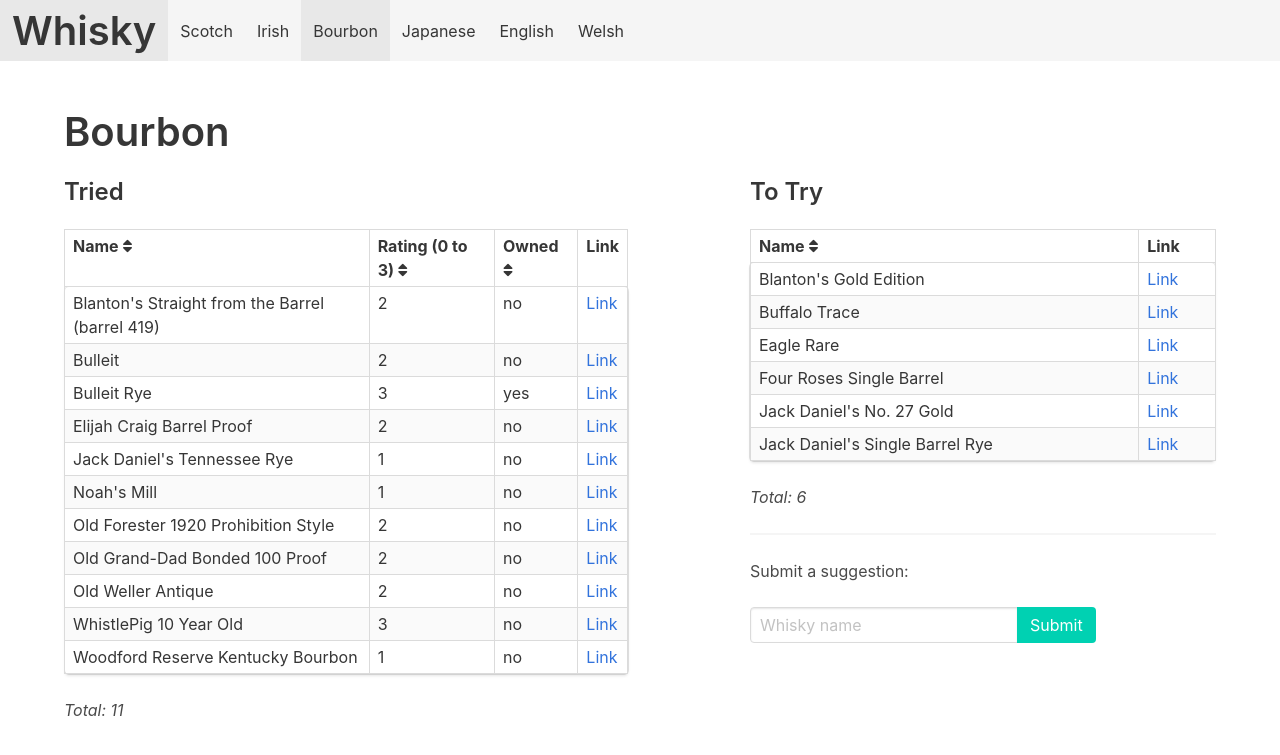
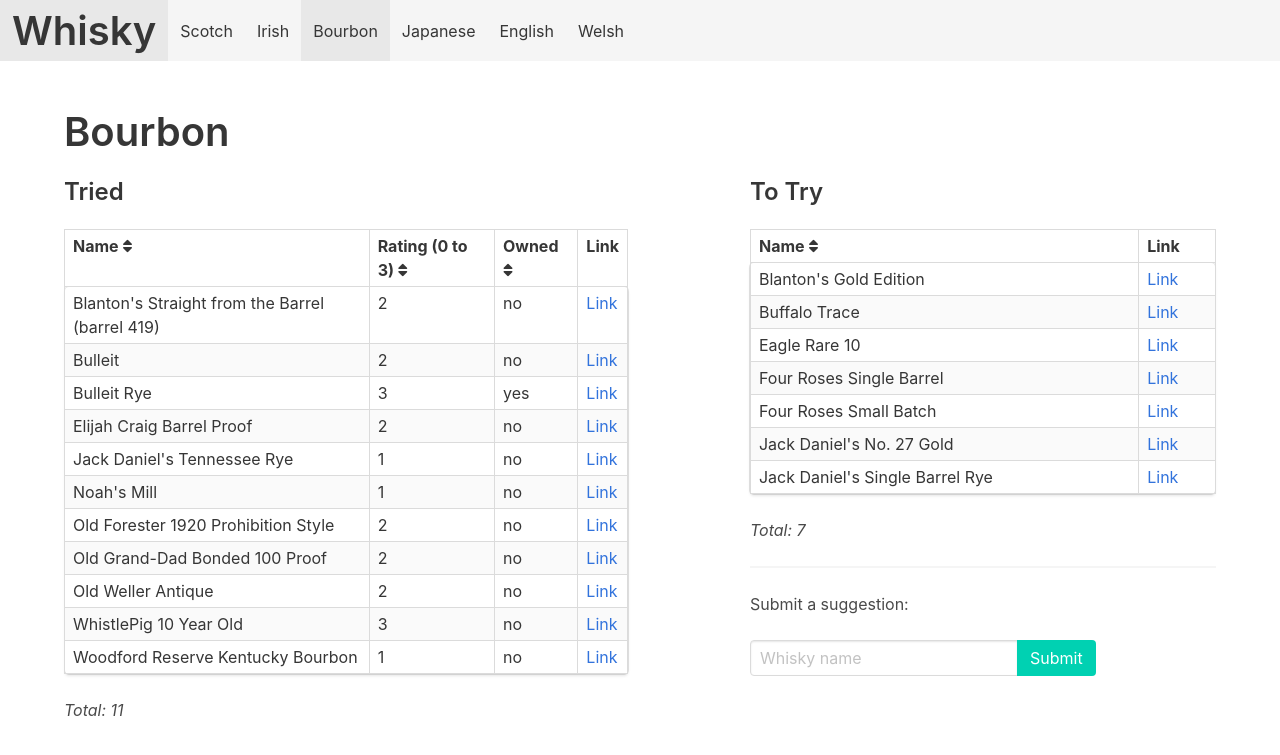
Before and after one commit to grega/whisky, a Jekyll site: the page built from bourbon.html, in a window 1280 px wide. Shown: the top 755 px of the page. Built offline with Jekyll 4.4.1, drawn with Linux system fonts in a browser that asks for light colours; nearby versions of some CDN libraries.

Commit message:
Update to try

```diff
--- a/_data/bourbon/to_try.yml
+++ b/_data/bourbon/to_try.yml
@@ -1,6 +1,7 @@
 - name: Four Roses Single Barrel
+- name: Four Roses Small Batch
 - name: Blanton's Gold Edition
 - name: Jack Daniel's No. 27 Gold
 - name: Jack Daniel's Single Barrel Rye
 - name: Buffalo Trace
-- name: Eagle Rare
+- name: Eagle Rare 10
```
